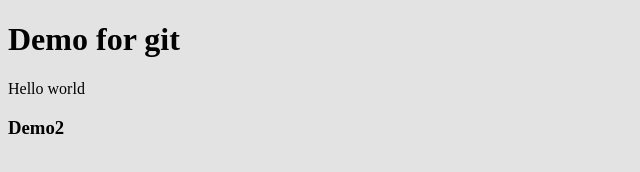
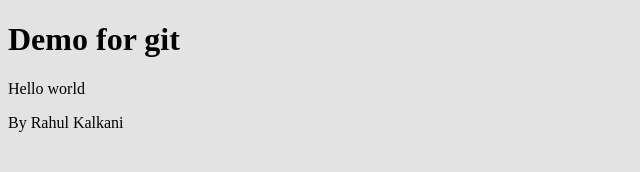
Before and after one commit to arshitk/html-sample, a plain HTML site: page index.html in a window 1280 px wide. Shown: the whole page, without its empty margins (0-640 px from the left). Drawn offline with Linux system fonts and the light colour scheme.

Commit message:
Fix index content

```diff
--- a/index.html
+++ b/index.html
@@ -11,6 +11,6 @@
 <body>
 	<h1>Demo for git</h1>
 	<p>Hello world</p>
-	<h3>Demo2</h3>
+	<p>By Rahul Kalkani</p>
 </body>
 </html>
```
